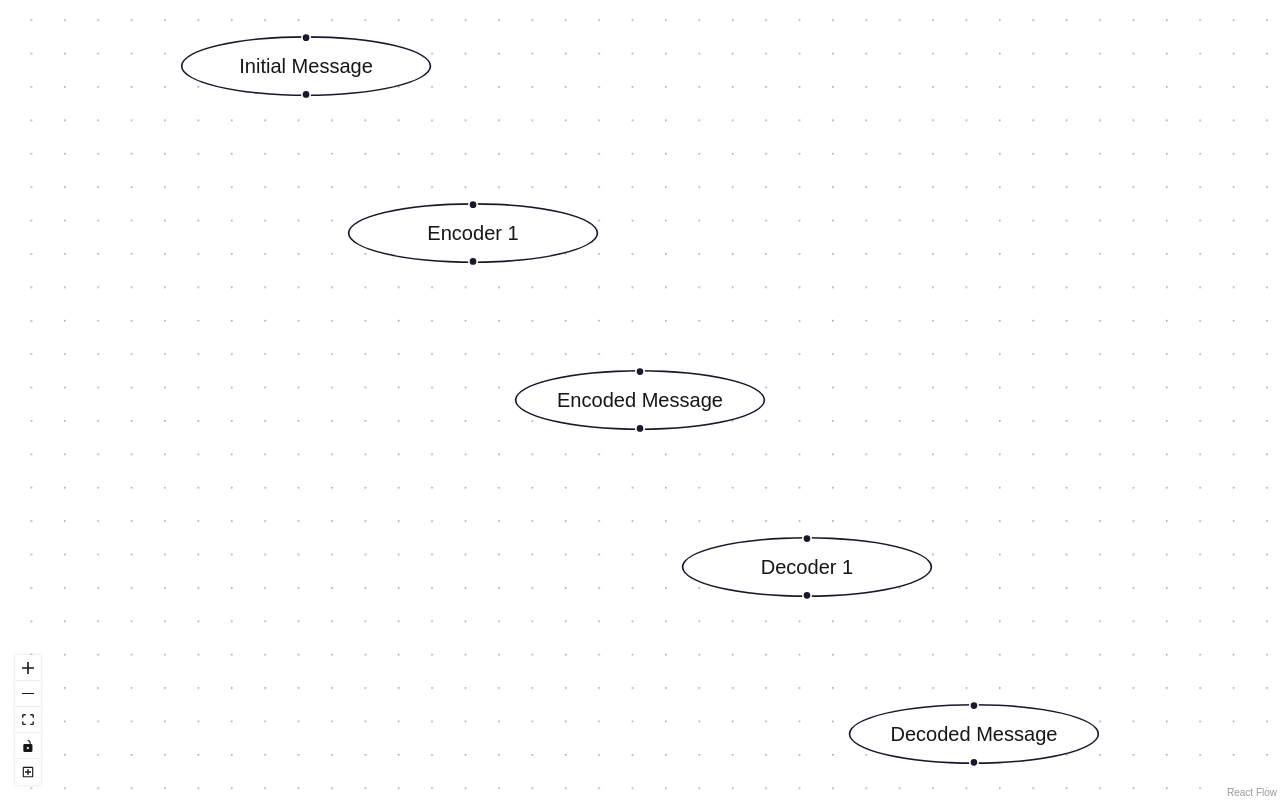
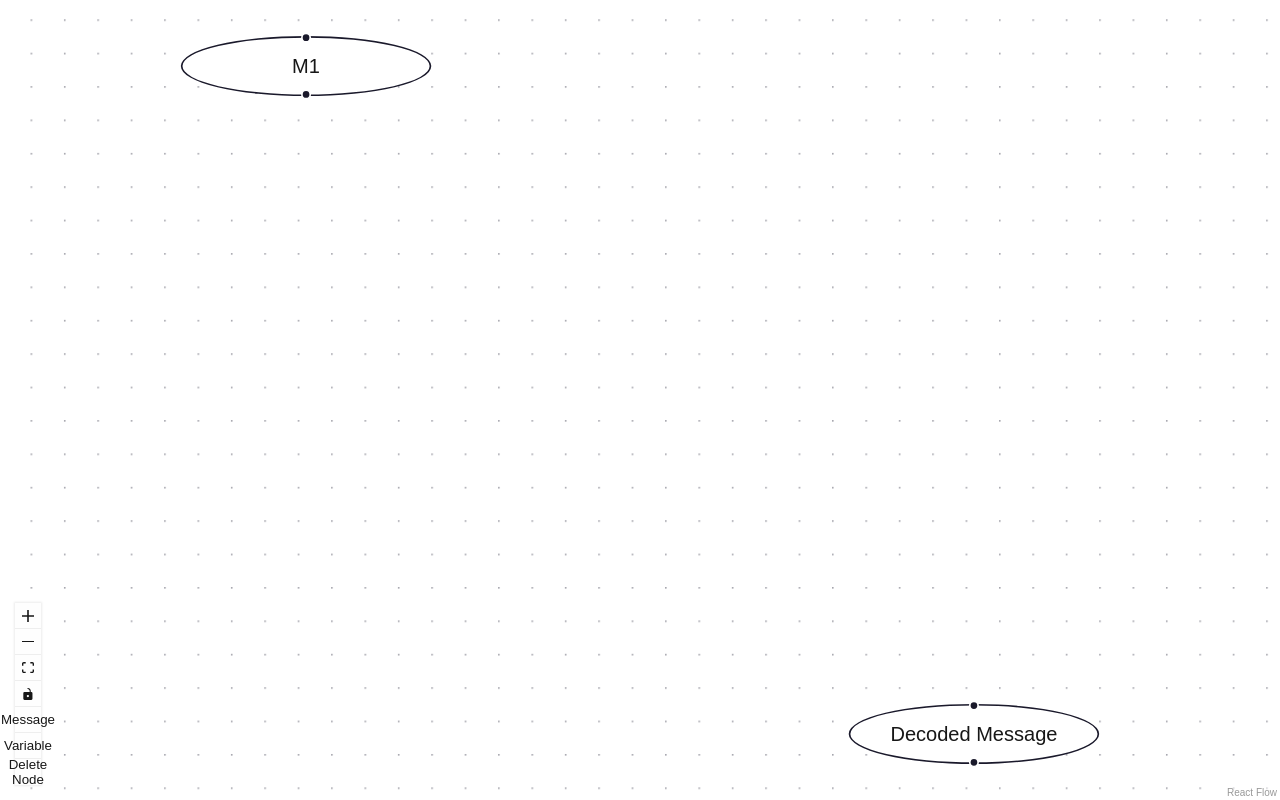
Before and after one commit to LeoHuang0730/ui-platform-psitip, a Next.js app in the folder frontend-ui-platform-psitip/: page / in a window 1280 px wide. Built offline with nearby package versions, Linux system fonts and the light colour scheme.

Commit message:
system update

```diff
--- a/frontend-ui-platform-psitip/src/app/page.tsx
+++ b/frontend-ui-platform-psitip/src/app/page.tsx
@@ -32,13 +32,14 @@ interface mapNode {
   position: {
     x: number;
     y: number;
-  }
+  };
   data: {
     type: string;
     label: string;
     content: string;
     rate: string;
-  }
+    blockLength?: number;
+  };
 }
 
 interface mapEdge {
@@ -47,53 +48,25 @@ interface mapEdge {
   target: string;
 }
 
+let variableSequence = ['X', 'Y', 'Z', 'W', 'T', 'Q']; // Sequence of variable names
+
 export default function Home() {
   const [mapNodes, setMapNodes] = useState<mapNode[]>([
     {
-      id: '1',
+      id: 'M1',
       position: { x: 100, y: 100 },
       data: {
         type: 'message',
-        label: 'Initial Message',
+        label: 'M1',
         content: 'Initial Message',
-        rate: '999',
+        rate: 'R1',
       },
     },
     {
-      id: '2',
-      position: { x: 200, y: 200 },
-      data: {
-        type: 'encoder',
-        label: 'Encoder 1',
-        content: 'Encoder 1',
-        rate: '',
-      },
-    },
-    {
-      id: '3',
-      position: { x: 300, y: 300 },
-      data: {
-        type: 'message',
-        label: 'Encoded Message',
-        content: 'Encoded Message',
-        rate: '',
-      },
-    },
-    {
-      id: '4',
-      position: { x: 400, y: 400 },
+      id: 'D1',
+      position: { x: 500, y: 500 },
       data: {
         type: 'decoder',
-        label: 'Decoder 1',
-        content: 'Decoder 1',
-        rate: '',
-      },
-    },
-    {
-      id: '5',
-      position: { x: 500, y: 500 },
-      data: {
-        type: 'message',
         label: 'Decoded Message',
         content: 'Decoded Message',
         rate: '',
@@ -119,21 +92,79 @@ export default function Home() {
     [],
   );
 
-  const addNode = useCallback(() => {
+  const addMessageNode = useCallback(() => {
+    const messageNodes = mapNodes.filter(node => node.data.type === 'message');
+    const existingMessageNumbers = messageNodes
+      .map(node => parseInt(node.id.replace('M', ''), 10)) // Extract numbers from M1, M2, etc.
+      .sort((a, b) => a - b); // Sort the numbers in ascending order
+
+    // Find the smallest available message number
+    let newMessageNumber = 1;
+    for (let i = 0; i < existingMessageNumbers.length; i++) {
+      if (existingMessageNumbers[i] !== newMessageNumber) {
+        break;
+      }
+      newMessageNumber++;
+    }
+
+    const newId = `M${newMessageNumber}`;
+    const newRate = `R${newMessageNumber}`;
+
     setMapNodes((mapNodes) => [
       ...mapNodes,
       {
-        id: `${mapNodes.length + 1}`,
+        id: newId,
         position: { x: 0, y: 0 },
         data: {
           type: 'message',
-          label: 'New Message',
-          content: 'New Message',
-          rate: '999',
+          label: newId,
+          content: `Message ${newMessageNumber}`,
+          rate: newRate,
         }
       }
     ]);
-  }, []);
+  }, [mapNodes]);
+
+  const addVariableNode = useCallback(() => {
+    const variableNodes = mapNodes.filter(node => node.data.type === 'variable');
+
+    let nextVariableId = 'X'; // Default variable
+    let nextBlockLength = 1; // Default block length
+
+    if (variableNodes.length > 0) {
+      const lastVariable = variableNodes[variableNodes.length - 1];
+      const lastVariableLabel = lastVariable.data.label;
+
+      const match = lastVariableLabel.match(/^([A-Z])_(\d+)$/);
+
+      if (match) {
+        const [_, letter, blockLength] = match;
+        const nextBlockNumber = parseInt(blockLength) + 1;
+
+        nextVariableId = `${letter}_${nextBlockNumber}`;
+      } else {
+        const nextIndex = variableSequence.indexOf(lastVariableLabel) + 1;
+        if (nextIndex < variableSequence.length) {
+          nextVariableId = variableSequence[nextIndex];
+        }
+      }
+    }
+
+    setMapNodes((mapNodes) => [
+      ...mapNodes,
+      {
+        id: nextVariableId,
+        position: { x: 0, y: 0 },
+        data: {
+          type: 'variable',
+          label: nextVariableId,
+          content: nextVariableId,
+          rate: '',
+          blockLength: nextBlockLength,
+        }
+      }
+    ]);
+  }, [mapNodes]);
 
   const updateNodeData = useCallback((key: string, value: string) => {
     if (!selectedNode) return;
@@ -144,6 +175,48 @@ export default function Home() {
     );
     setSelectedNode((prev) => prev ? { ...prev, data: { ...prev.data, [key]: value } } : null);
   }, [selectedNode]);
+
+  const getDecodeSequence = useCallback((messageId: string) => {
+    const decodedNodes = mapNodes
+      .filter(node => node.data.type === 'decoded' && node.data.content === messageId)
+      .map(node => {
+        const match = node.data.label.match(/^.+,(\d+)$/);
+        return match ? parseInt(match[1], 10) : null;
+      })
+      .filter((num) => num !== null) as number[];
+
+    decodedNodes.sort((a, b) => a - b);
+
+    let nextSequence = 1;
+    for (let i = 0; i < decodedNodes.length; i++) {
+      if (decodedNodes[i] !== nextSequence) {
+        break;
+      }
+      nextSequence++;
+    }
+
+    return nextSequence;
+  }, [mapNodes]);
+
+  const handleDecoderChange = useCallback((selectedMessageId: string) => {
+    const nextSequence = getDecodeSequence(selectedMessageId);
+    const newLabel = `${selectedMessageId},${nextSequence}`;
+    updateNodeData('label', newLabel);
+  }, [getDecodeSequence, updateNodeData]);
+
+  const onNodeDelete = useCallback((nodeId: string) => {
+    setMapNodes((nodes) => {
+      const nodeToDelete = nodes.find(node => node.id === nodeId);
+      if (nodeToDelete && nodeToDelete.data.type === 'decoded') {
+        const messageId = nodeToDelete.data.content;
+        const updatedNodes = nodes.filter(node => node.id !== nodeId);
+
+        return updatedNodes;
+      }
+
+      return nodes.filter(node => node.id !== nodeId);
+    });
+  }, [setMapNodes]);
 
   return (
     <Box>
@@ -174,8 +247,22 @@ export default function Home() {
         >
           <Background />
           <Controls>
-            <ControlButton onClick={addNode}>
+            <ControlButton onClick={addMessageNode}>
               <FaRegPlusSquare />
+              Message
+            </ControlButton>
+            <ControlButton onClick={addVariableNode}>
+              <FaRegPlusSquare />
+              Variable
+            </ControlButton>
+            <ControlButton onClick={() => {
+              if (selectedNode) {
+                onNodeDelete(selectedNode.id);
+                setSelectedNode(null);
+              }
+            }}>
+              <FaRegPlusSquare />
+              Delete Node
             </ControlButton>
           </Controls>
         </ReactFlow>
@@ -189,7 +276,7 @@ export default function Home() {
             boxShadow={3}
             zIndex={10}
             width={300}
-            height={200}
+            height={300}
           >
             <Typography variant="h6">Edit Node</Typography>
             <Select
@@ -200,7 +287,7 @@ export default function Home() {
               <MenuItem value="message">Message</MenuItem>
               <MenuItem value="encoder">Encoder</MenuItem>
               <MenuItem value="decoder">Decoder</MenuItem>
-              <MenuItem value="encoded">Encoded Message</MenuItem>
+              <MenuItem value="variable">Variable</MenuItem>
               <MenuItem value="decoded">Decoded Message</MenuItem>
             </Select>
             <Input
@@ -223,6 +310,37 @@ export default function Home() {
                 fullWidth
               />
             )}
+            {selectedNode.data.type === 'variable' && (
+              <>
+                <Input
+                  placeholder="Block Length"
+                  value={selectedNode.data.blockLength || 1}
+                  onChange={(e) => updateNodeData('blockLength', e.target.value)}
+                  fullWidth
+                />
+                <Typography>
+                  Current Variable: {selectedNode.data.blockLength && selectedNode.data.blockLength > 1
+                    ? `${selectedNode.data.label}^${selectedNode.data.blockLength}`
+                    : selectedNode.data.label}
+                </Typography>
+              </>
+            )}
+            {selectedNode.data.type === 'decoded' && (
+              <Select
+                value={selectedNode.data.content}
+                onChange={(e) => {
+                  handleDecoderChange(e.target.value);
+                  updateNodeData('content', e.target.value);
+                }}
+                fullWidth
+              >
+                {mapNodes
+                  .filter(node => node.data.type === 'message')
+                  .map(node => (
+                    <MenuItem key={node.id} value={node.id}>{node.id}</MenuItem>
+                  ))}
+              </Select>
+            )}
           </Box>
         )}
       </Box>
```
